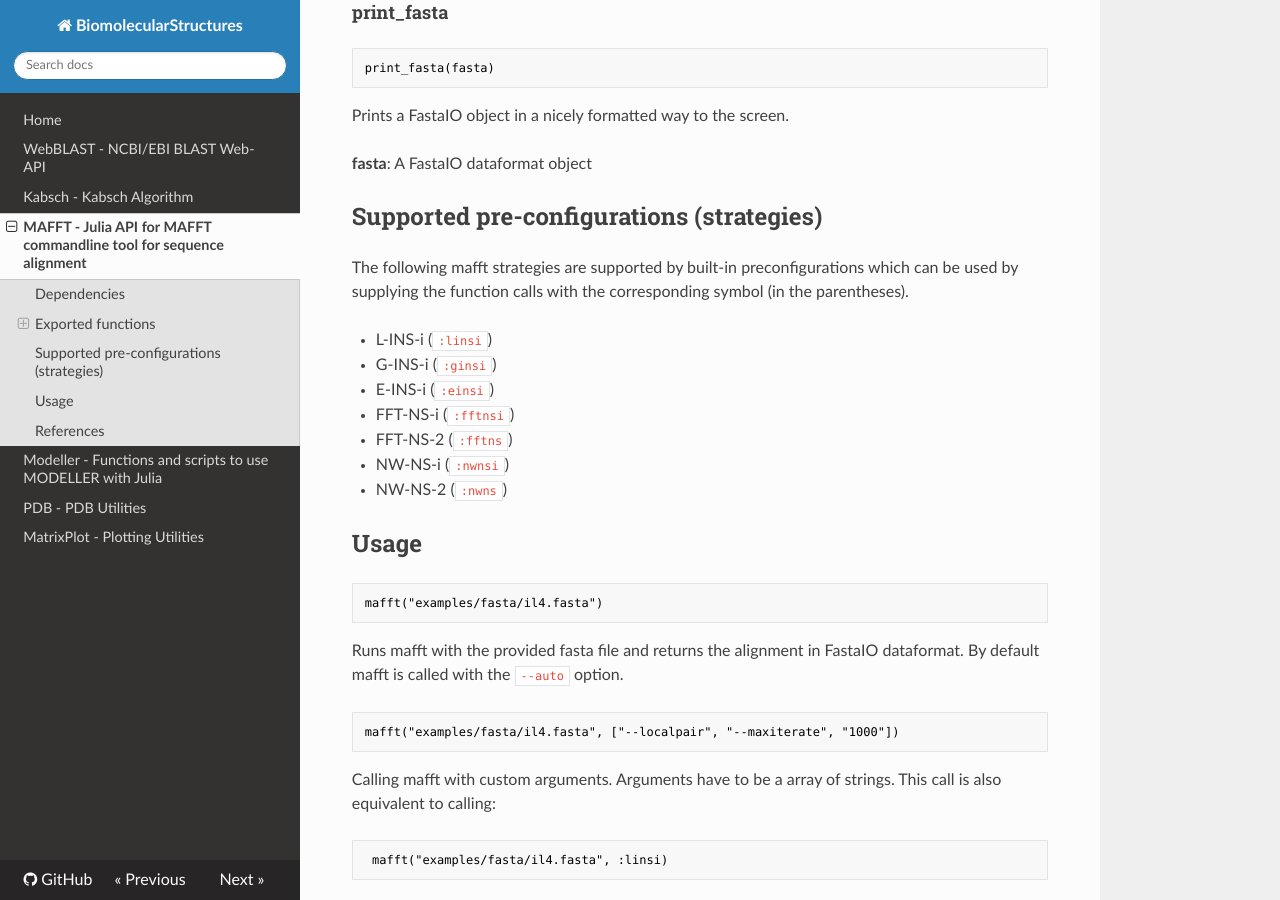
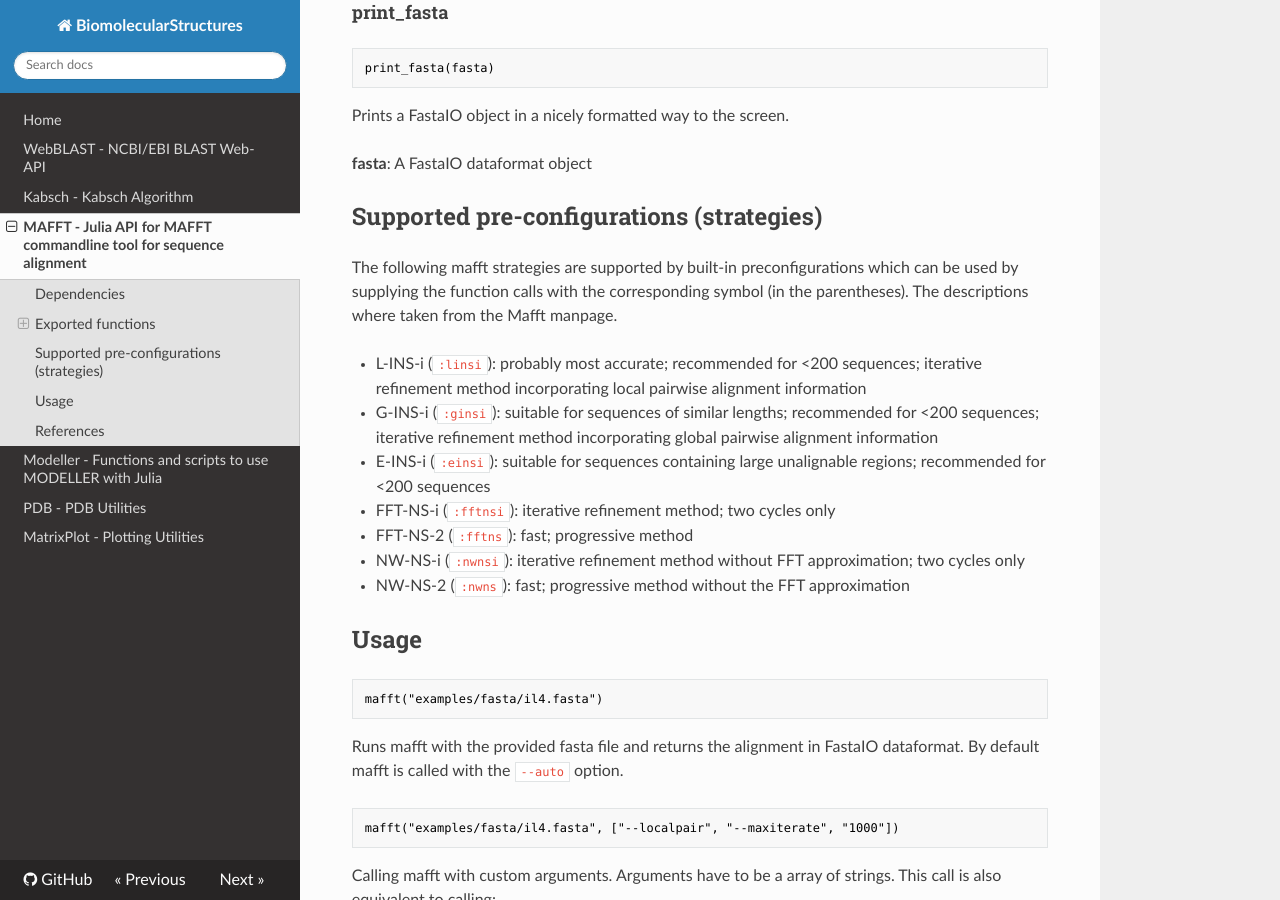
Before and after one commit to hng/BiomolecularStructures.jl, an MkDocs documentation site: the page built from docs/mafft.md, in a window 1280 px wide and 900 px high, scrolled down 2475 px. Built offline with MkDocs 1.6.1, drawn with Linux system fonts in a browser that asks for light colours; nearby versions of some CDN libraries; old or Windows-style settings are respelled for this version of MkDocs.

Commit message:
added description for mafft strategies

```diff
--- a/docs/mafft.md
+++ b/docs/mafft.md
@@ -110,15 +110,15 @@ Prints a FastaIO object in a nicely formatted way to the screen.
 
 ## Supported pre-configurations (strategies)
 
-The following mafft strategies are supported by built-in preconfigurations which can be used by supplying the function calls with the corresponding symbol (in the parentheses).
+The following mafft strategies are supported by built-in preconfigurations which can be used by supplying the function calls with the corresponding symbol (in the parentheses). The descriptions where taken from the Mafft manpage.
 
-  * L-INS-i (``:linsi``)
-  * G-INS-i (``:ginsi``)
-  * E-INS-i (``:einsi``)
-  * FFT-NS-i (``:fftnsi``)
-  * FFT-NS-2 (``:fftns``)
-  * NW-NS-i (``:nwnsi``)
-  * NW-NS-2 (``:nwns``)
+  * L-INS-i (``:linsi``): probably most accurate; recommended for <200 sequences; iterative refinement method incorporating local pairwise alignment information
+  * G-INS-i (``:ginsi``): suitable for sequences of similar lengths; recommended for <200 sequences; iterative refinement method incorporating global pairwise alignment information
+  * E-INS-i (``:einsi``): suitable for sequences containing large unalignable regions; recommended for <200 sequences
+  * FFT-NS-i (``:fftnsi``): iterative refinement method; two cycles only
+  * FFT-NS-2 (``:fftns``): fast; progressive method
+  * NW-NS-i (``:nwnsi``): iterative refinement method without FFT approximation; two cycles only
+  * NW-NS-2 (``:nwns``): fast; progressive method without the FFT approximation
 
 ## Usage
 
```
